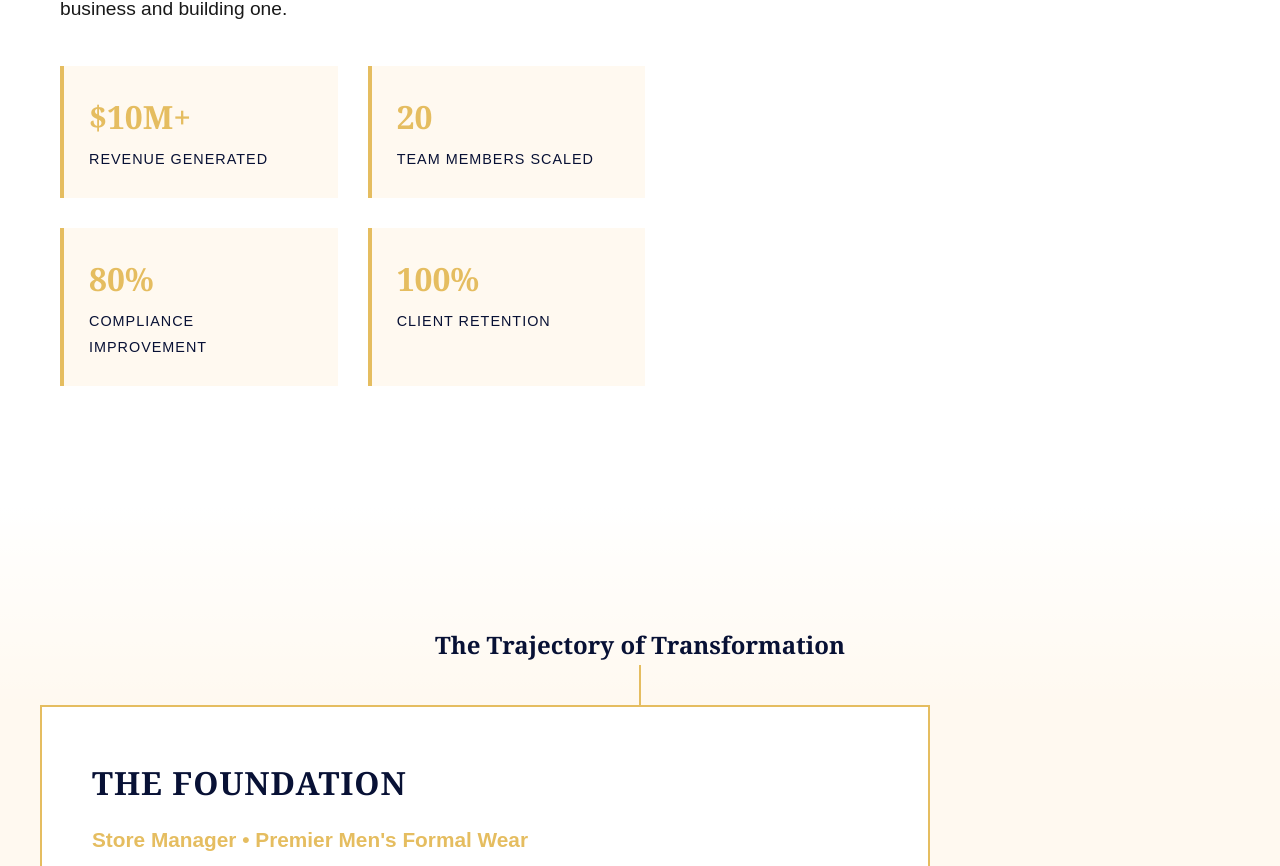
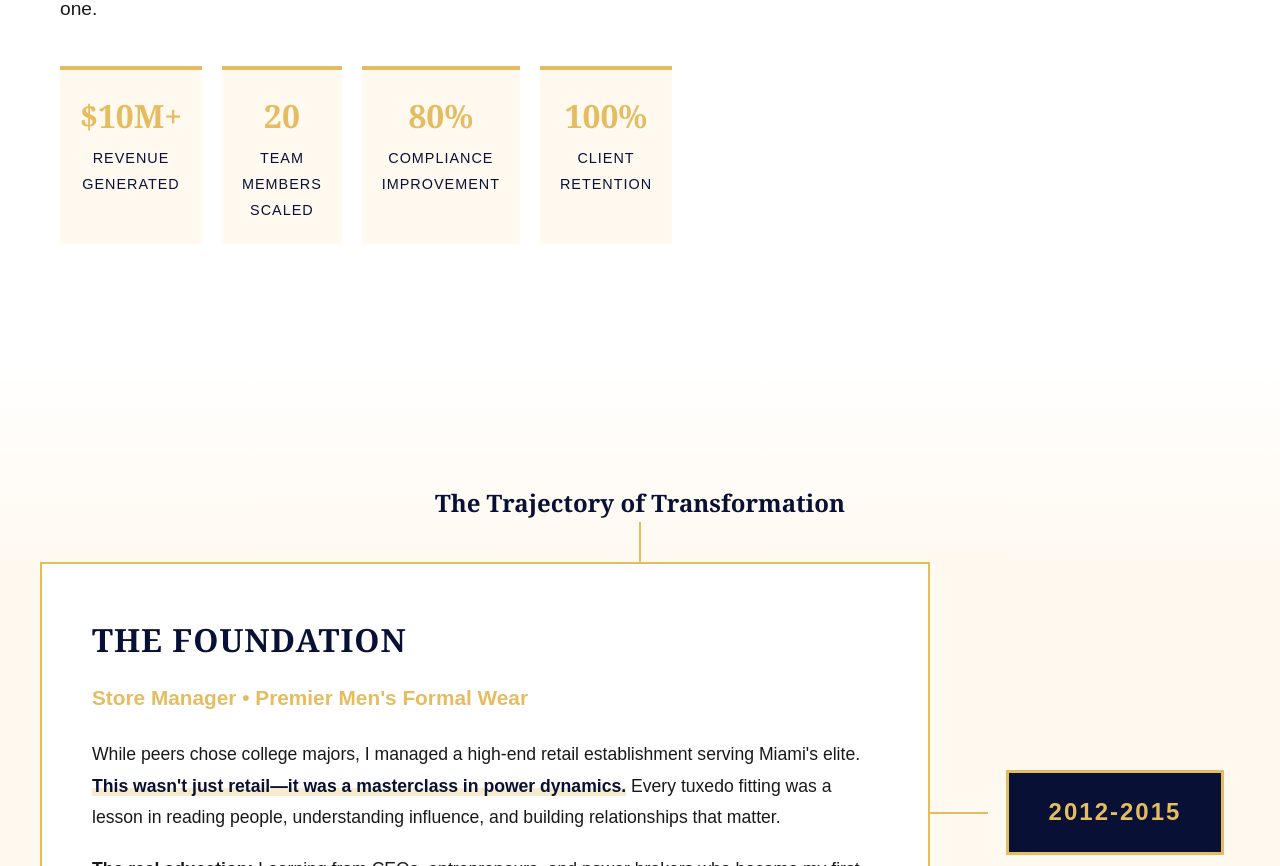
Before and after one commit to mariotypg/marioegarcia.com, a plain HTML site: page index.html in a window 1280 px wide. Shown: the part 1692-2558 px from the top of the page. Drawn offline with Linux system fonts and the light colour scheme.

Commit message:
index.html

```diff
--- a/index.html
+++ b/index.html
@@ -1193,6 +1193,30 @@
 
         /* Font imports */
         @import url('https://fonts.googleapis.com/css2?family=Cormorant+Garamond:wght@300;400;600;700&family=Poppins:wght@300;400;500;600;700&display=swap');
+
+/* Align about metrics boxes neatly */
+.about-metrics {
+    display: grid;
+    grid-template-columns: repeat(4, 1fr);
+    gap: 20px;
+    text-align: center;
+    margin-top: 40px;
+}
+
+.metric-box {
+    background: var(--white-ivory);
+    border-left: none;
+    border-top: 4px solid var(--harvest-gold);
+    padding: 20px;
+    transition: all 0.3s ease;
+}
+
+.metric-box:hover {
+    transform: translateY(-5px);
+    box-shadow: 0 10px 25px rgba(8, 17, 53, 0.1);
+}
+
+
     </style>
 </head>
 <body>
```
